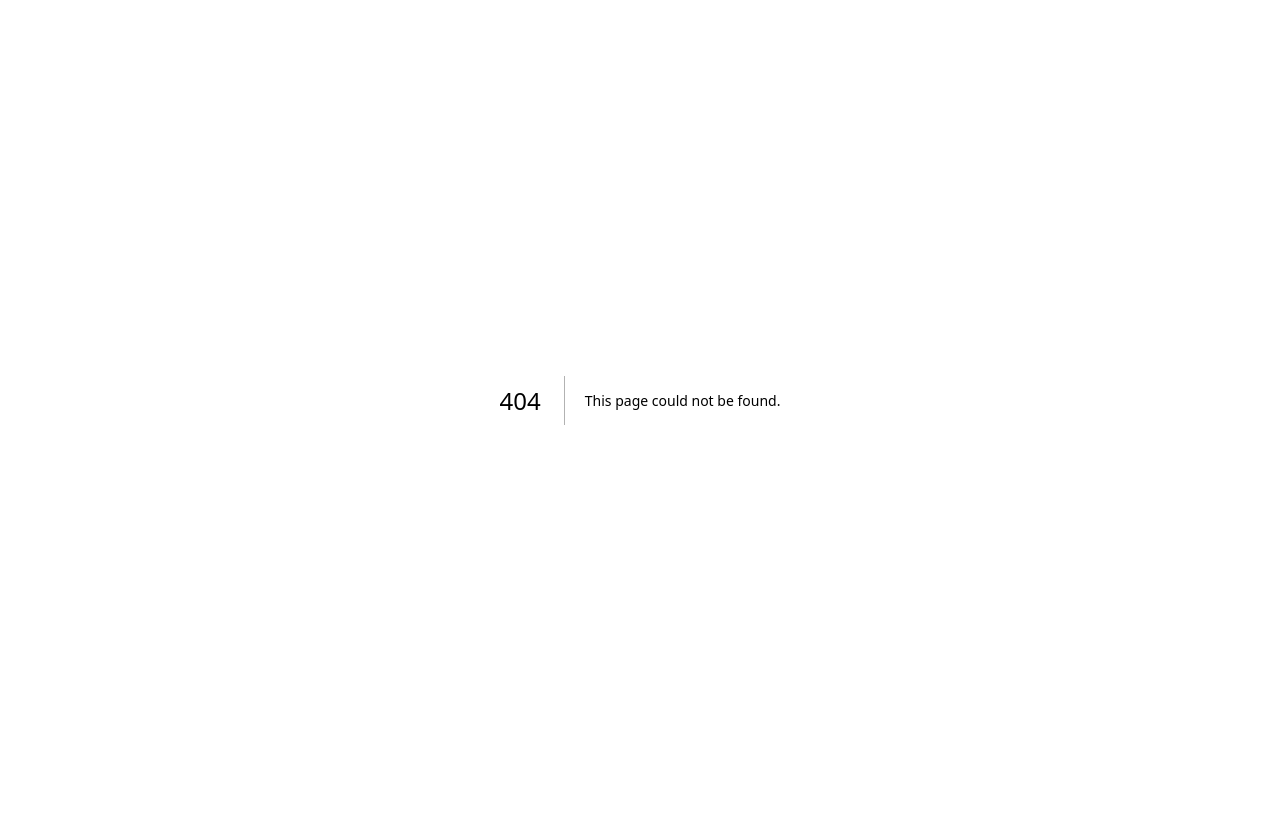
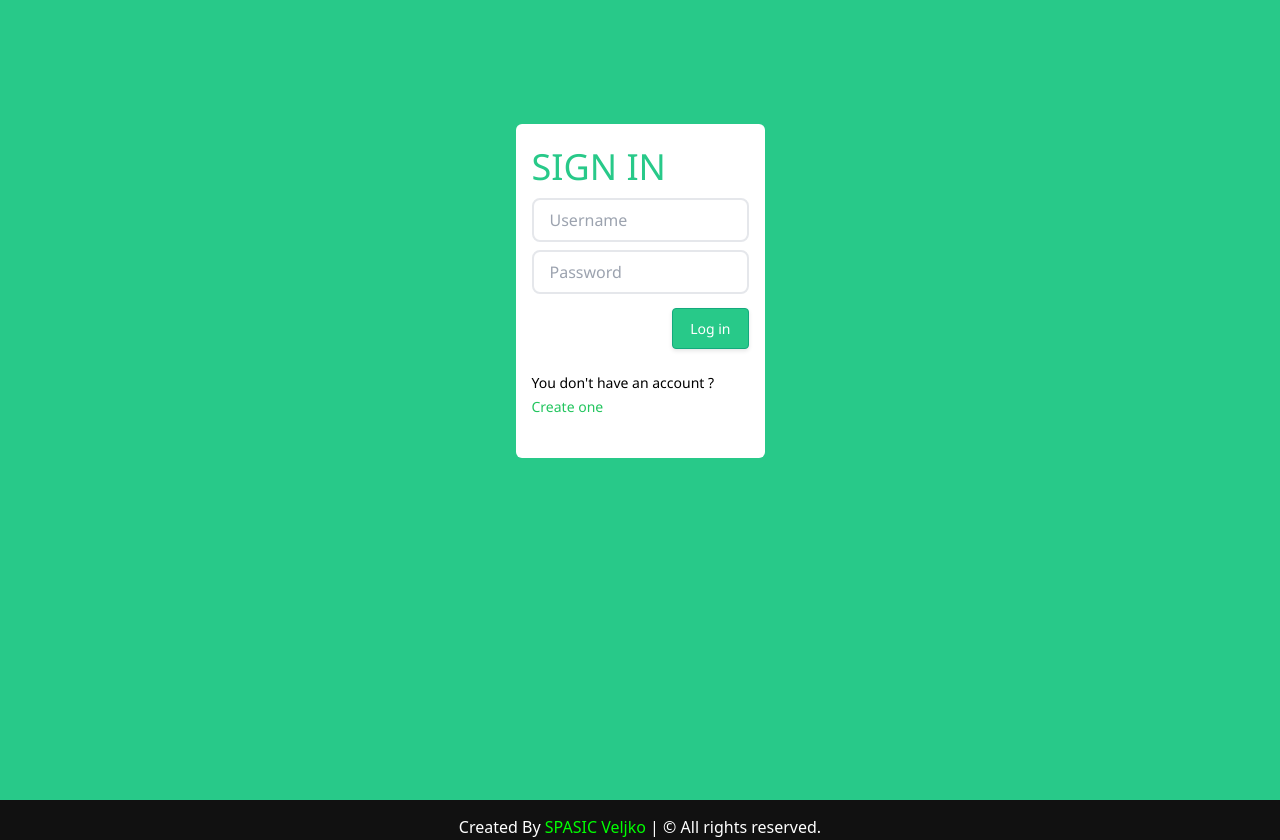
Before and after one commit to TheVSDev/tasker, a Next.js app: page /sign-in in a window 1280 px wide. Before the commit this address had no page. Before the commit the page ends 800 px from the top, so only its background shows below. Built offline with nearby package versions, Linux system fonts and the light colour scheme.

Commit message:
done: sign-in and sign-up forms

```diff
--- a/src/pages/index.jsx
+++ b/src/pages/index.jsx
@@ -23,6 +23,10 @@
           </p>
           <br />
           <Link href="/task-manager"><Button btnLabel="Let's organize" /></Link>
+          <br />
+          <br />
+          <Link href="/sign-in"><Button btnLabel="Sign In" /></Link>
+          <Link href="/sign-up"><Button btnLabel="Sign Up" /></Link>
         </div>
       </Main>
       <Footer />
--- /dev/null
+++ b/src/pages/sign-in.jsx
@@ -0,0 +1,78 @@
+// Imports
+import * as yup from "yup"
+import Link from "next/link"
+// import { useRouter } from "next/router"
+// import { useContext } from "react"
+
+// import AppContext from "@/web/components/AppContext"
+import SubmitButton from "@/web/components/SubmitButton.jsx"
+import Main from "@/web/components/Main"
+import Form from "@/web/components/Form"
+import FormField from "@/web/components/FormField"
+import Footer from "@/web/components/Footer"
+import HeadPage from "@/web/components/HeadPage"
+
+// Form attributes
+const initialValues = {
+  username: "",
+  password: "",
+}
+
+const validationSchema = yup.object().shape({
+  username: yup.string().required("Username is required").label("Username"),
+  password: yup.string().min(8).required("Password is required").label("Password"),
+})
+
+// SignIn function
+const SignIn = () => {
+  // const router = useRouter()
+  // const {
+  //   actions: { signIn },
+  // } = useContext(AppContext)
+
+  // Function to be executed when the form is submitted
+/*  const handleSubmit = async (values) => {
+    const { username, password } = values
+    const [err] = await signIn(username, password)
+
+    if (!err) {
+      router.push("/scan-page")
+    }
+  }*/
+
+  return (
+    <>
+      <HeadPage />
+      <Main>
+        <br />
+        <Form
+          title="SIGN IN"
+          initialValues={initialValues}
+          validationSchema={validationSchema}
+          // onSubmit={handleSubmit}
+        >
+          <FormField
+            name="username"
+            type="text"
+            placeholder="Username"
+            label="Username"
+          />
+          <FormField
+            name="password"
+            type="password"
+            placeholder="Password"
+            label="Password"
+          />
+          <SubmitButton btnLabel="Log in" />
+          <br />
+          <br />
+          <br />
+          <span className="text-sm">You don&apos;t have an account ? <br /><Link href="/sign-up" className="text-green-500">Create one</Link></span><br /><br />
+        </Form>
+      </Main>
+      <Footer />
+    </>
+  )
+}
+
+export default SignIn
--- /dev/null
+++ b/src/pages/sign-up.jsx
@@ -0,0 +1,93 @@
+// Imports
+import * as yup from "yup"
+import { useRouter } from "next/router.js"
+import Link from "next/link"
+
+import HeadPage from "@/web/components/HeadPage"
+import Main from "@/web/components/Main"
+import Footer from "@/web/components/Footer"
+import Form from "@/web/components/Form.jsx"
+import FormField from "@/web/components/FormField.jsx"
+import SubmitButton from "@/web/components/SubmitButton.jsx"
+import api from "@/web/services/api.js"
+
+// Form attributes
+const initialValues = {
+  username: "",
+  email: "",
+  password: "",
+}
+
+const validationSchema = yup.object().shape({
+  username: yup.string().min(1).required("Username is required").label("Name"),
+  email: yup.string().email().required("E-mail is required").label("E-mail"),
+  password: yup
+  .string()
+  .min(8)
+  .matches(/^.*(?=.*[0-9]+).*$/, "Password must contain a number")
+  .matches(
+    /^.*(?=.*\p{Ll}+).*$/u,
+    "Password must contain a lower case letter"
+  )
+  .matches(
+    /^.*(?=.*\p{Lu}+).*$/u,
+    "Password must contain a upper case letter"
+  )
+  .matches(
+    /^.*(?=.*[^0-9\p{L}]+).*$/u,
+    "Password must contain a special character"
+  )
+  .required("Password is required")
+  .label("Password"),
+})
+
+// SignUp function
+const SignUp = () => {
+  const router = useRouter()
+  const handleSubmit = async (values) => {
+    try {
+      await api.post("/sign-up", values)
+
+      router.push("/sign-in")
+    } catch (err) {
+      //
+    }
+  }
+
+  return (
+    <>
+      <HeadPage />
+      <Main>
+        <br />
+        <Form
+          title="SIGN UP"
+          initialValues={initialValues}
+          validationSchema={validationSchema}
+          onSubmit={handleSubmit}
+        >
+          <FormField name="username" placeholder="Username" label="Username" />
+          <FormField
+            name="email"
+            type="email"
+            placeholder="E-mail"
+            label="E-mail"
+          />
+          <FormField
+            name="password"
+            type="password"
+            placeholder="Password"
+            label="Password"
+          />
+          <SubmitButton btnLabel="Create account" />
+          <br />
+          <br />
+          <br />
+          <span className="text-sm">You already have an account ? <br /><Link href="/sign-in" className="text-green-500">Log in</Link></span><br /><br />
+        </Form>
+      </Main>
+      <Footer />
+    </>
+  )
+}
+
+export default SignUp
--- /dev/null
+++ b/src/web/components/Form.jsx
@@ -0,0 +1,21 @@
+// import clsx from "clsx"
+import { Formik, Form as FormikForm } from "formik"
+
+import styles from "@/web/styles/Form.module.css"
+
+const Form = (props) => {
+  const { children, title, ...otherProps } = props
+
+  return (
+    <Formik {...otherProps}>
+      <FormikForm
+        noValidate
+        className={styles.formContainer}
+      >
+        <h2 className={styles.title}>{title}</h2>
+        {children}
+      </FormikForm>
+    </Formik>
+  )
+}
+export default Form
--- /dev/null
+++ b/src/web/components/FormField.jsx
@@ -0,0 +1,31 @@
+import clsx from "clsx"
+import { Field } from "formik"
+
+const FormField = (props) => {
+  const { as: Component = "input", name, ...otherProps } = props
+
+  return (
+    <Field name={name}>
+      {({ field, meta: { error, touched } }) => (
+        <label className="flex flex-col gap-2">
+          <Component
+            {...field}
+            {...otherProps}
+            className={clsx(
+              "border-2 px-4 py-2 rounded-lg my-1 text-slate-950 focus:outline-1 outline-gray-100",
+              {
+                "focus:border-pink-600": !error || !touched,
+                "border-red-600": error && touched,
+              },
+            )}
+          />
+          {error && touched && (
+            <span className="text-sm font-medium text-red-500 mb-2">{error}</span>
+          )}
+        </label>
+      )}
+    </Field>
+  )
+}
+
+export default FormField
--- /dev/null
+++ b/src/web/components/SubmitButton.jsx
@@ -0,0 +1,11 @@
+import styles from "@/web/styles/Form.module.css"
+
+const SubmitButton = (props) => {
+    const { btnLabel } = props
+
+    return (
+        <input type="submit" value={btnLabel} className={styles.btn} />
+    )
+}
+
+export default SubmitButton
--- /dev/null
+++ b/src/web/services/api.js
@@ -0,0 +1,32 @@
+// Imports
+import axios from "axios"
+import deepmerge from "deepmerge"
+import config from "@/web/config.js"
+
+const call =
+  (method) =>
+  (path, data = null, options = {}) => {
+    const jwt = localStorage.getItem(config.session.localStorageKey)
+
+    options.headers = deepmerge(
+      options.headers,
+      jwt ? { authorization: jwt } : {}
+    )
+
+    const opts = {
+      baseURL: config.api.baseURL,
+      ...options,
+    }
+
+    return axios[method](path, method === "get" ? opts : data, opts)
+  }
+
+  // CRUD
+const api = {
+  post: call("post"), // Create
+  get: call("get"), // Read
+  patch: call("patch"), // Update
+  delete: call("delete"), // Delete
+}
+
+export default api
--- /dev/null
+++ b/src/web/styles/Form.module.css
@@ -0,0 +1,44 @@
+.formContainer {
+    padding: 15px;
+    background: white;
+    backdrop-filter: blur(10px);
+    -webkit-backdrop-filter: blur(10px);
+    border-radius: 6px;
+    border: 1px solid rgba(255, 255, 255, 0.18);
+    margin-top: 100px;
+}
+
+.title {
+    font-size: 36px;
+    /* padding: 20px; */
+    color: #28c989;
+}
+
+/* Button */
+.btn {
+    background-color: #28c989;
+    border: 1px solid #13aa7d;
+    border-radius: 4px;
+    box-shadow: rgba(0, 0, 0, .1) 0 2px 4px 0;
+    box-sizing: border-box;
+    color: #fff;
+    cursor: pointer;
+    font-size: 14px;
+    font-weight: 400;
+    outline: none;
+    outline: 0;
+    padding: 9px 17px;
+    text-align: center;
+    transform: translateY(0);
+    transition: transform 150ms, box-shadow 150ms;
+    user-select: none;
+    -webkit-user-select: none;
+    touch-action: manipulation;
+    float: right;
+    margin-top: 10px;
+}
+
+.btn:hover {
+  box-shadow: rgba(0, 0, 0, .15) 0 3px 9px 0;
+  transform: translateY(-2px);
+}
--- a/src/web/styles/Home.module.css
+++ b/src/web/styles/Home.module.css
@@ -65,6 +65,6 @@
     background: white;
     backdrop-filter: blur(10px);
     -webkit-backdrop-filter: blur(10px);
-    border-radius: 10px;
+    border-radius: 6px;
     border: 1px solid rgba(255, 255, 255, 0.18);
 }
```
Also changed, not shown: package.json (+6 -1 lines), src/web/config.js (added, +10 -0 lines), 1 other file (tests, documents, lock files or other folders).
